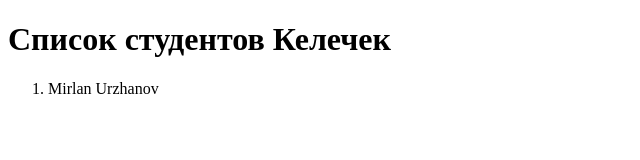
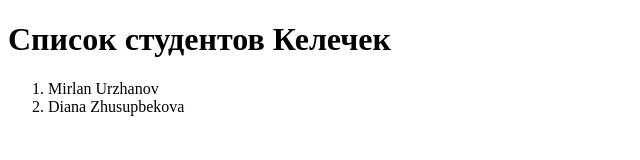
Before and after one commit to zhanybekovich/students-list-kelechek, a plain HTML site: page index.html in a window 1280 px wide. Shown: the whole page, without its empty margins (0-640 px from the left). Drawn offline with Linux system fonts and the light colour scheme.

Commit message:
students

```diff
--- a/index.html
+++ b/index.html
@@ -13,6 +13,7 @@
 
   <ol>
     <li>Mirlan Urzhanov</li>
+    <li>Diana Zhusupbekova</li>
   </ol>
 </body>
 
```
